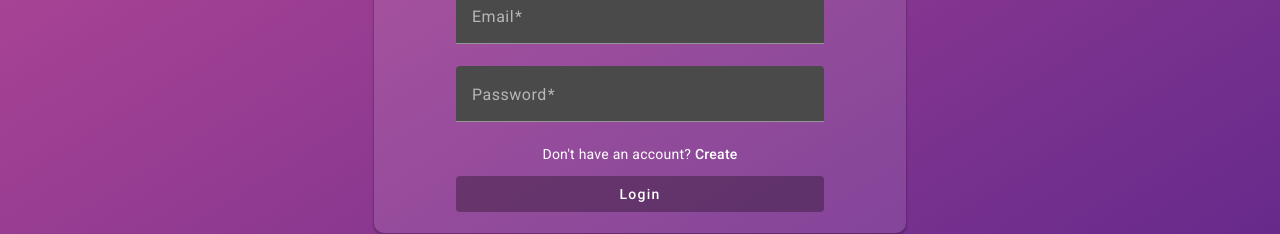
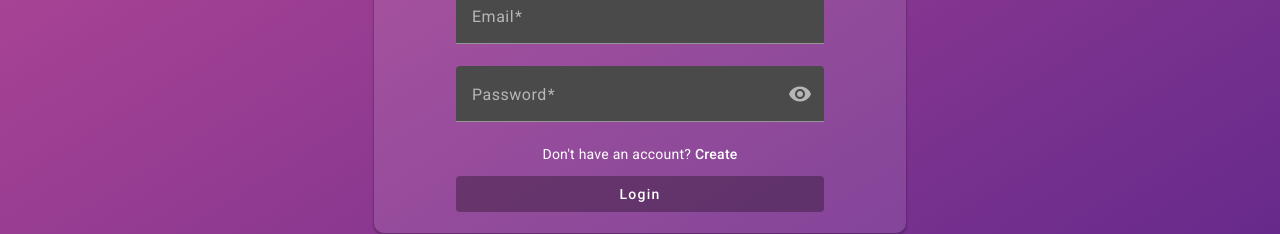
Before and after one commit to DaniOrze/login-page-authentication-angular, an Angular app: page /login in a window 1280 px wide. Shown: the part 348-582 px from the top of the page. Built offline with nearby package versions, Linux system fonts and the light colour scheme.

Commit message:
feat: masked password

```diff
--- a/src/app/app.module.ts
+++ b/src/app/app.module.ts
@@ -11,6 +11,7 @@ import { MatInputModule } from '@angular/material/input';
 import { MatButtonModule } from '@angular/material/button';
 import { FormsModule, ReactiveFormsModule } from '@angular/forms';
 import { HttpClientModule } from '@angular/common/http';
+import { MatIconModule } from '@angular/material/icon';
 
 @NgModule({
   declarations: [
@@ -28,6 +29,7 @@ import { HttpClientModule } from '@angular/common/http';
     FormsModule,
     ReactiveFormsModule,
     HttpClientModule,
+    MatIconModule,
   ],
   providers: [],
   bootstrap: [AppComponent],
--- a/src/app/components/login-page/login-page.component.css
+++ b/src/app/components/login-page/login-page.component.css
@@ -57,3 +57,7 @@ a:hover {
     transition: 0.3s;
     color: rgba(0, 0, 0, 0.3);
 }
+
+mat-icon {
+    color: rgb(255, 255, 255, 0.6);
+}
--- a/src/app/components/login-page/login-page.component.html
+++ b/src/app/components/login-page/login-page.component.html
@@ -8,7 +8,10 @@
     </mat-form-field>
     <mat-form-field class="example-full-width">
       <mat-label>Password</mat-label>
-      <input matInput formControlName="password">
+      <input matInput [type]="showPassword ? 'text' : 'password'" formControlName="password">
+      <mat-icon matSuffix (click)="passwordVisibility()">
+        {{showPassword?'visibility_off':'visibility'}}
+    </mat-icon>
     </mat-form-field>
     <p>Don't have an account? <a routerLink="/signup">Create</a></p>
     <button mat-flat-button type="submit">Login</button>
--- a/src/app/components/login-page/login-page.component.ts
+++ b/src/app/components/login-page/login-page.component.ts
@@ -14,6 +14,7 @@ export class LoginPageComponent implements OnInit {
   ) {}
 
   public loginForm!: FormGroup;
+  public showPassword = false;
 
   ngOnInit(): void {
     this.createLoginForm();
@@ -28,4 +29,8 @@ export class LoginPageComponent implements OnInit {
   public submitForm(): void {
     this.userStore.setFormLogin(this.loginForm.value);
   }
+
+  public passwordVisibility(): void {
+    this.showPassword = !this.showPassword;
+  }
 }
--- a/src/app/components/new-user-page/new-user-page.component.css
+++ b/src/app/components/new-user-page/new-user-page.component.css
@@ -61,3 +61,7 @@ a:hover {
     transition: 0.3s;
     color: rgba(0, 0, 0, 0.3);
 }
+
+mat-icon {
+    color: rgb(255, 255, 255, 0.6);
+}
--- a/src/app/components/new-user-page/new-user-page.component.html
+++ b/src/app/components/new-user-page/new-user-page.component.html
@@ -12,7 +12,10 @@
     </mat-form-field>
     <mat-form-field class="example-full-width">
       <mat-label>Password</mat-label>
-      <input matInput formControlName="password">
+      <input matInput [type]="showPassword ? 'text' : 'password'" formControlName="password">
+      <mat-icon matSuffix (click)="passwordVisibility()">
+        {{showPassword?'visibility_off':'visibility'}}
+    </mat-icon>
     </mat-form-field>
     <mat-form-field class="example-full-width">
       <mat-label>Role</mat-label>
--- a/src/app/components/new-user-page/new-user-page.component.ts
+++ b/src/app/components/new-user-page/new-user-page.component.ts
@@ -14,6 +14,7 @@ export class NewUserPageComponent implements OnInit {
   ) {}
 
   public newUserForm!: FormGroup;
+  public showPassword = false;
 
   ngOnInit(): void {
     this.createNewUserForm();
@@ -30,4 +31,8 @@ export class NewUserPageComponent implements OnInit {
   public submitForm(): void {
     this.userStore.setFormNewUser(this.newUserForm.value);
   }
+
+  public passwordVisibility(): void {
+    this.showPassword = !this.showPassword;
+  }
 }
```
